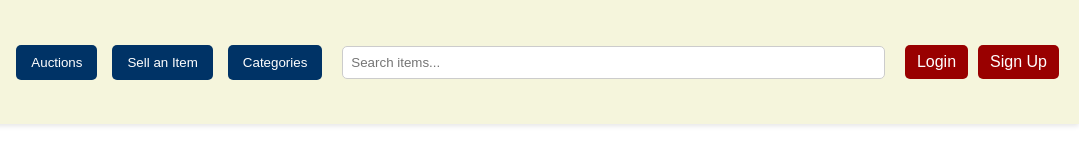
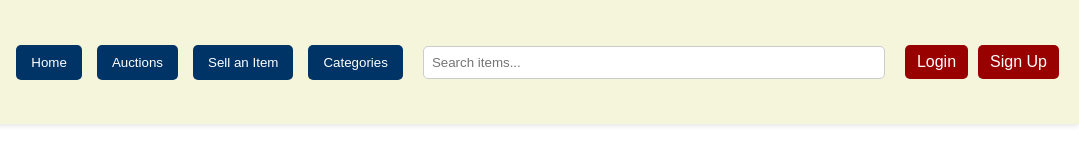
Before and after one commit to Feng080412/Tricolor-Auction, a plain HTML site: page frontend/index.html in a window 1280 px wide. Shown: the full height of the page, 201-1280 px from the left. Drawn offline with Linux system fonts and the light colour scheme.

Commit message:
Update index.html

```diff
--- a/frontend/index.html
+++ b/frontend/index.html
@@ -77,6 +77,9 @@
             <img src="Logo_Header.png" alt="Auction Logo"> <!-- Updated image name -->
         </div>
         <div class="nav-buttons">
+            <a href="index.html">
+                <button>Home</button> <!-- Link to the home page (index.html) -->
+            </a>
             <button>Auctions</button>
             <button>Sell an Item</button>
             <button>Categories</button>
```
